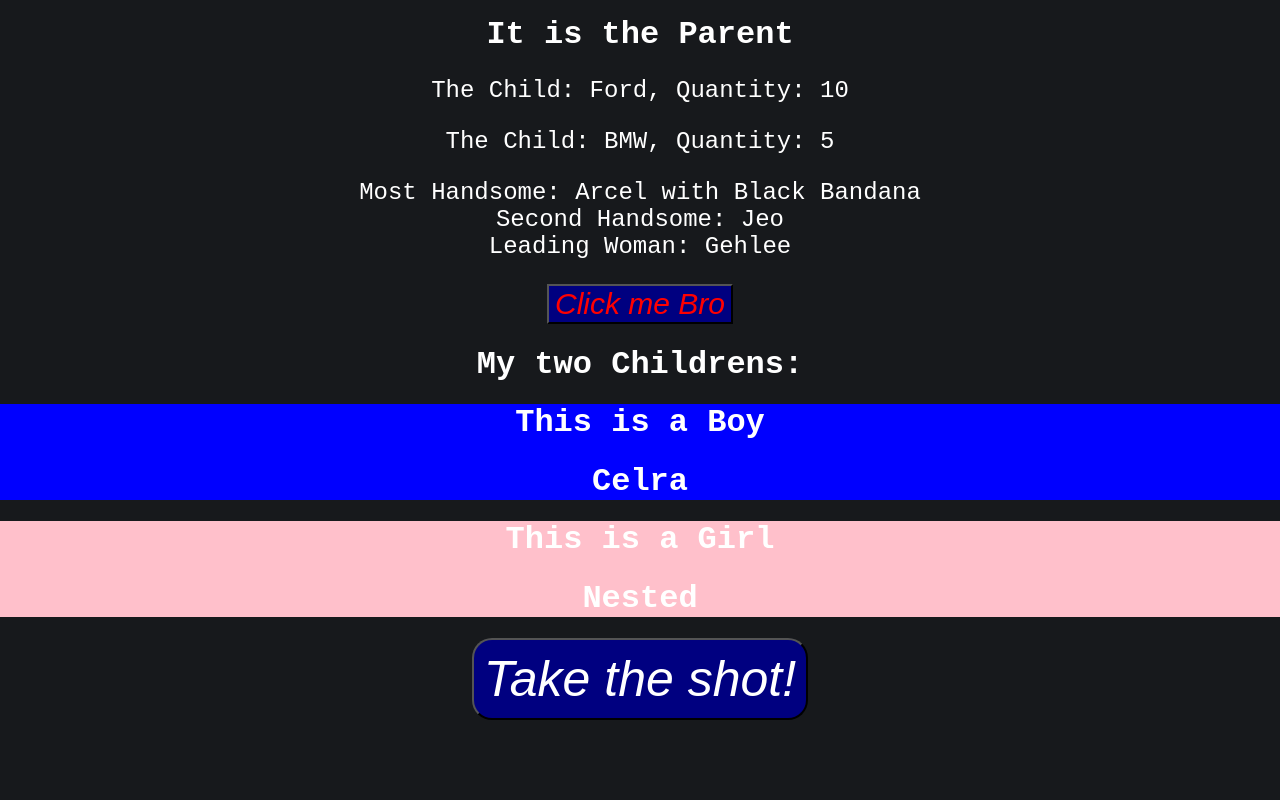
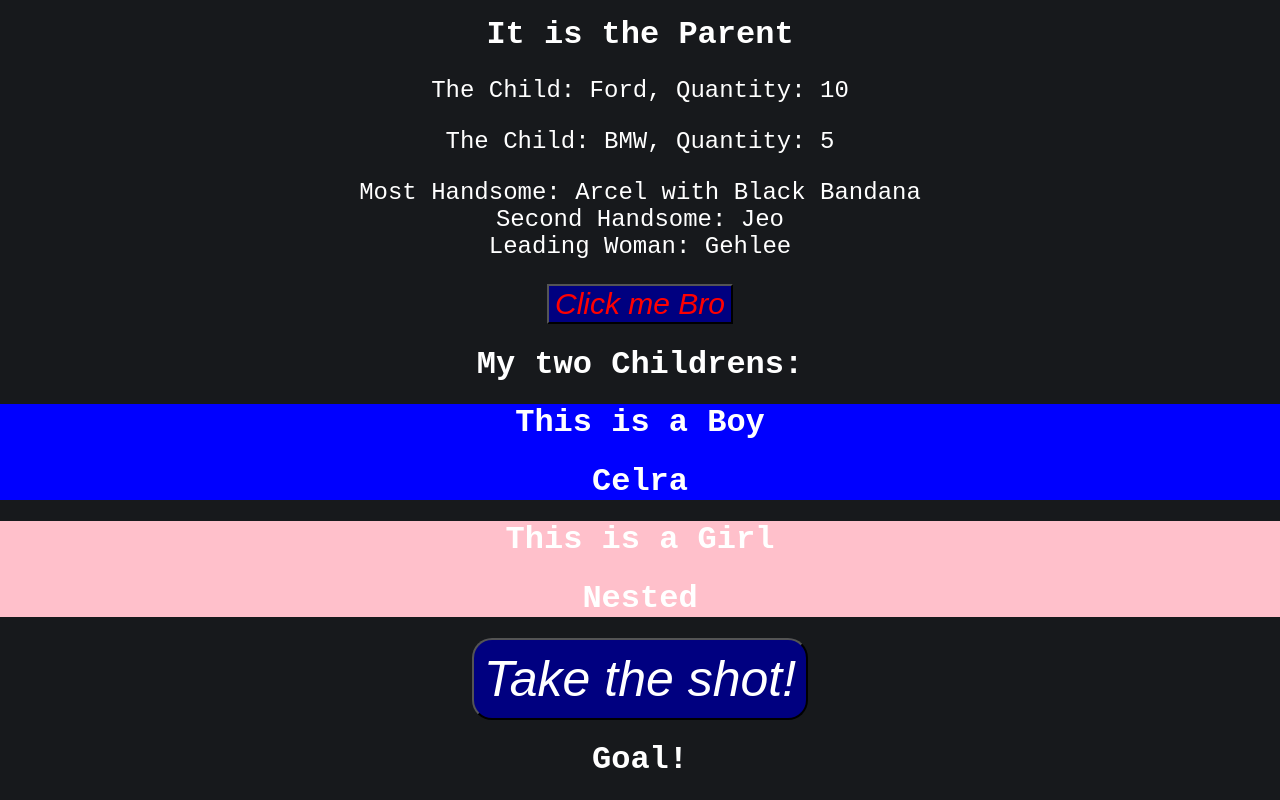
Before and after one commit to celraaaaaqt/JavaScript-React-practice, a React (Vite) app: page / in a window 1280 px wide. Shown: the part 288-1088 px from the top of the page. Before the commit the page ends 1008 px from the top, so only its background shows below. Built offline with nearby package versions, Linux system fonts and the light colour scheme.

Commit message:
Learned conditionals

```diff
--- a/src/App.jsx
+++ b/src/App.jsx
@@ -6,6 +6,7 @@ import { ParentComponent } from "./components/CinC.jsx";
 import { PropsArray } from "./components/PropsArray.jsx";
 import { Parent } from "./components/PropsChildren.jsx";
 import { Football } from "./components/Events.jsx";
+import { Goal } from "./components/conditionals.jsx";
 
 createRoot(document.getElementById("root")).render(
 	<div>
@@ -15,5 +16,6 @@ createRoot(document.getElementById("root")).render(
         <PropsArray />
         <Parent />
         <Football />
+        <Goal isGoal={true}/>
 	</div>,
 );
--- /dev/null
+++ b/src/components/conditionals.jsx
@@ -0,0 +1,16 @@
+export function Goal(props) {
+    const isGoal = props.isGoal;
+
+    if(isGoal) {
+        return <MadeGoal />
+    }
+        return <MissedGoal />
+}
+
+function MissedGoal() {
+    return <h1>MISSED!</h1>
+}
+
+function MadeGoal() {
+    return <h1>Goal!</h1>
+}
```
